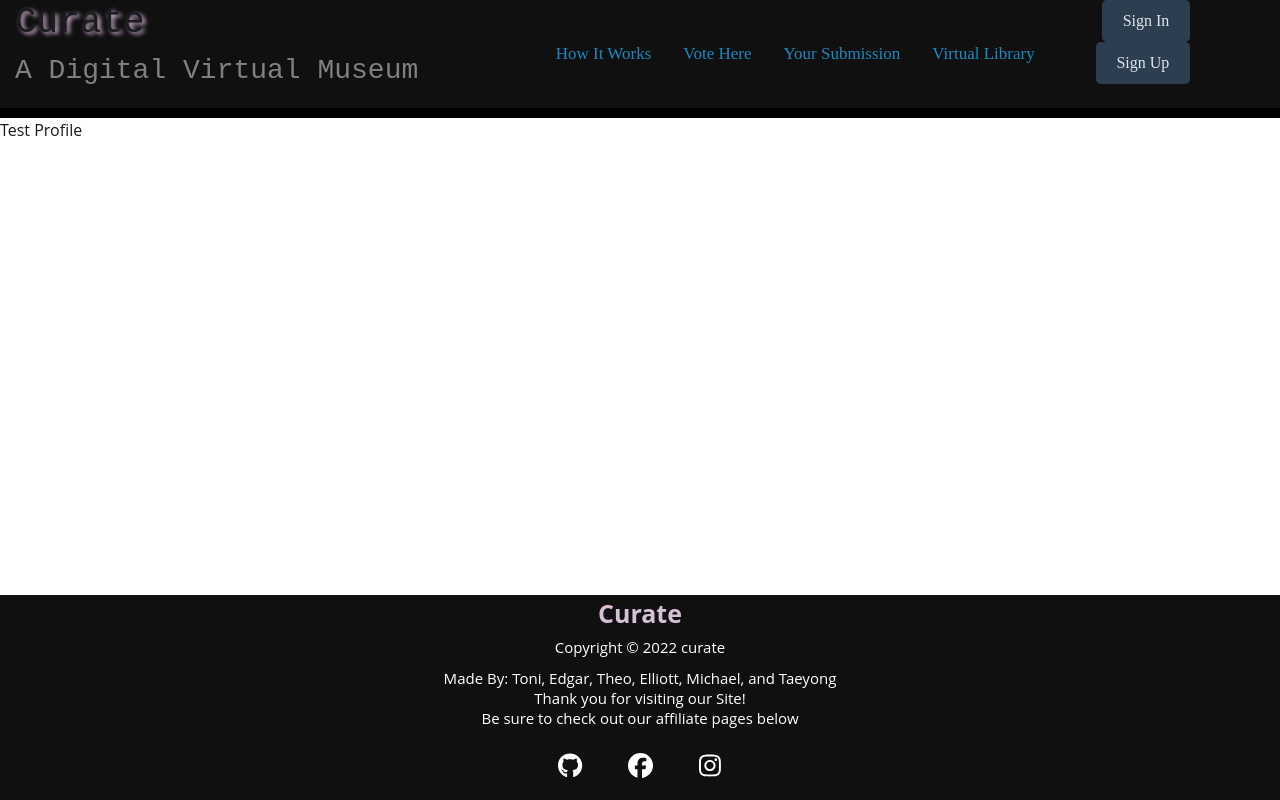
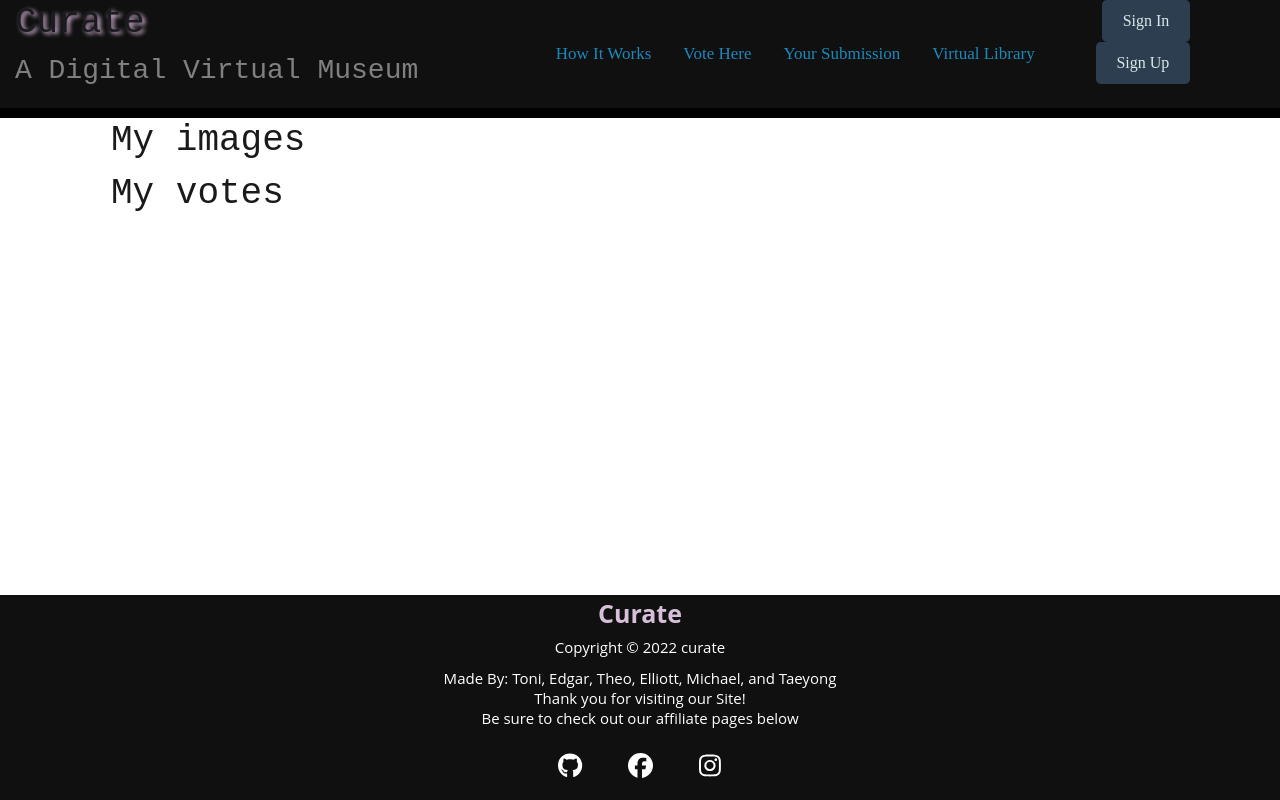
Before and after one commit to edgarmendez94/Curate-virtual-library, a React (Create React App) app in the folder client/: page /profile in a window 1280 px wide. Built offline with nearby package versions, Linux system fonts and the light colour scheme; no server answers.

Commit message:
fixed account page bug

```diff
--- a/client/src/pages/Profile.js
+++ b/client/src/pages/Profile.js
@@ -1,7 +1,26 @@
-import React from 'react'
+import React, { useEffect } from 'react'
+import { useQuery, useMutation } from '@apollo/client';
+import { GET_ME } from '../utils/queries';
 
-export default function profile() {
+import Auth from '../utils/auth';
+
+const Profile = () => {
+    const { data } = useQuery(GET_ME);
+    useEffect(() => {
+        if(data) {
+            console.log(data);
+        }
+    }, [data]);
+
+    console.log(data);
     return (
-        <div>Test Profile</div>
-    )
+        <div className='container'>
+
+            <h1>My images</h1>
+            <h1>My votes</h1>
+        </div>
+    );
 }
+
+
+export default Profile;
--- a/client/src/utils/queries.js
+++ b/client/src/utils/queries.js
@@ -1 +1,15 @@
 import { gql } from '@apollo/client';
+
+export const GET_ME = gql`
+query Me {
+    me {
+      username
+      email
+      savedImages {
+        description
+        imageId
+        image
+        title
+      }
+    }
+  }`;
```
Also changed, not shown: 1 other file (tests, documents, lock files or other folders).
